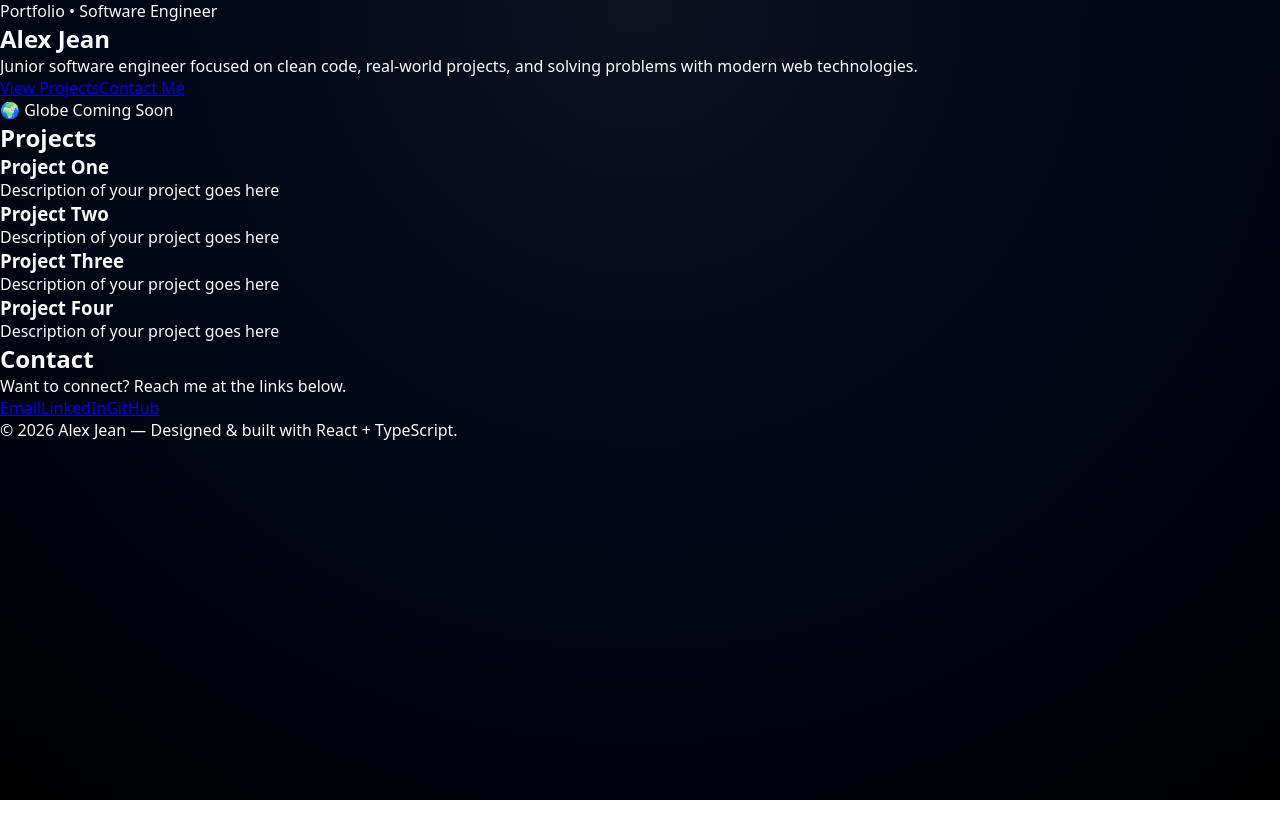
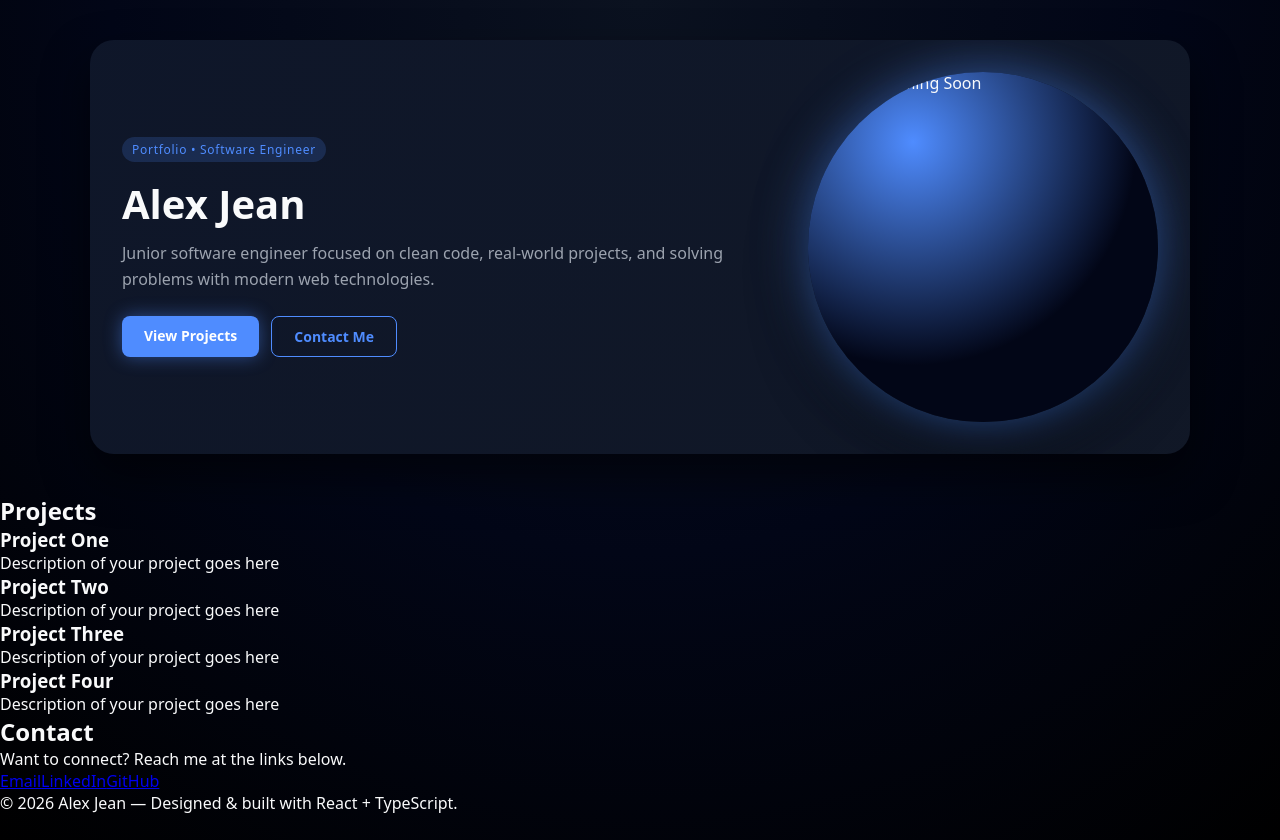
Before and after one commit to alexjeandev/alex-portfolio, a React (Vite) app: page / in a window 1280 px wide. Before the commit the page ends 800 px from the top, so only its background shows below. Built offline with nearby package versions, Linux system fonts and the light colour scheme.

Commit message:
style: hero section layout buttons and globe placeholder

```diff
--- a/src/index.css
+++ b/src/index.css
@@ -17,7 +17,7 @@
   padding: 0;
 }
 
-html body {
+html, body {
   font-family: system-ui, -apple-system, BlinkMacSystemFont,
     "Segoe UI", sans-serif;
   background: radial-gradient(
@@ -31,3 +31,99 @@ html body {
   min-height: 100vh;
   scroll-behavior: smooth;
 }
+
+.hero {
+  max-width: 1100px;
+  margin: 40px auto;
+  padding: 32px;
+  background: linear-gradient(
+  135deg,
+  rgba(15, 23, 42, 0.96),
+  rgba(17, 24, 39, 0.98)
+  );
+  border-radius: 24px;
+  box-shadow: var(--shadow-soft);
+  display: flex;
+  flex-wrap: wrap;
+  align-items: center;
+  gap: 32px;
+  overflow: hidden;
+
+}
+
+.hero-text {
+  flex: 1 1 320px;
+}
+
+
+.hero-globe {
+  flex: 0 0 350px;
+  width: 350px;
+  height: 350px;
+  border-radius: 999px;
+  background: radial-gradient(circle at 30% 20%, #4f8cff 0, #020617 60%);
+  position: relative;
+  overflow: hidden;
+  box-shadow:
+    0 0 50px rgba(79, 140, 255, 0.55),
+    0 25px 55px rgba(0, 0, 0, 0.9);
+}
+
+
+.hero-tag {
+  display: inline-block;
+  border-radius: 999px;
+  padding: 4px 10px;
+  background: var(--accent-soft);
+  color: var(--accent);
+  font-size: 12px;
+  letter-spacing: 0.06em;
+  margin-bottom: 14px;
+}
+
+.hero h1 {
+  font-size: 40px;
+  margin-bottom: 10px;
+}
+
+.hero-subtitle {
+  color: var(--text-sub);
+  margin-bottom: 24px;
+  line-height: 1.6;
+}
+
+.hero-buttons {
+  display: flex;
+  gap: 12px;
+}
+
+.btn {
+  padding: 10px 22px;
+  border-radius: 8px;
+  font-size: 14px;
+  font-weight: 600;
+  text-decoration: none;
+  transition: all 0.25s ease;
+}
+
+.primary {
+  background: var(--accent);
+  color: #fff;
+  box-shadow: 0 0 18px rgba(79, 140, 255, 0.45);
+}
+
+.primary:hover {
+  background: #6fa3ff;
+  box-shadow: 0 0 28px rgba(79, 140, 255, 0.7);
+}
+
+.ghost {
+  background: transparent;
+  color: var(--accent);
+  border: 1px solid var(--accent);
+}
+
+.ghost:hover {
+  background: var(--accent-soft);
+  box-shadow: 0 0 18px rgba(79, 140, 255, 0.25);
+}
```
